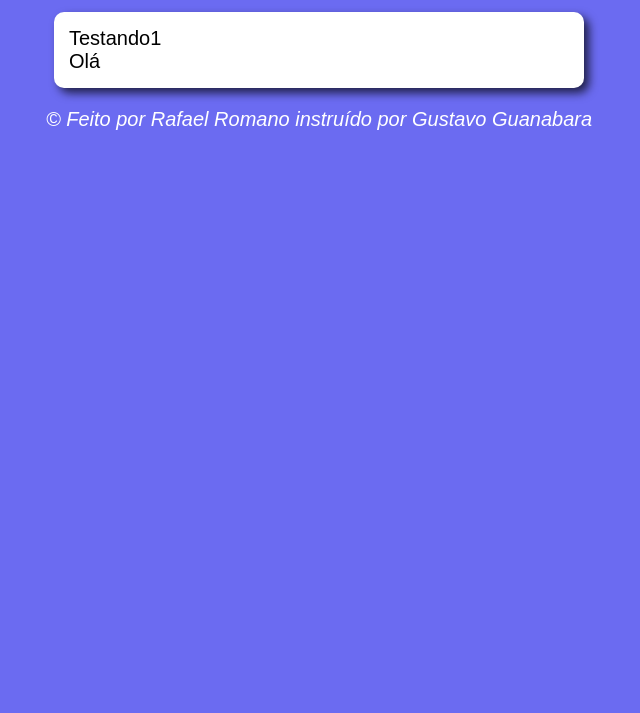
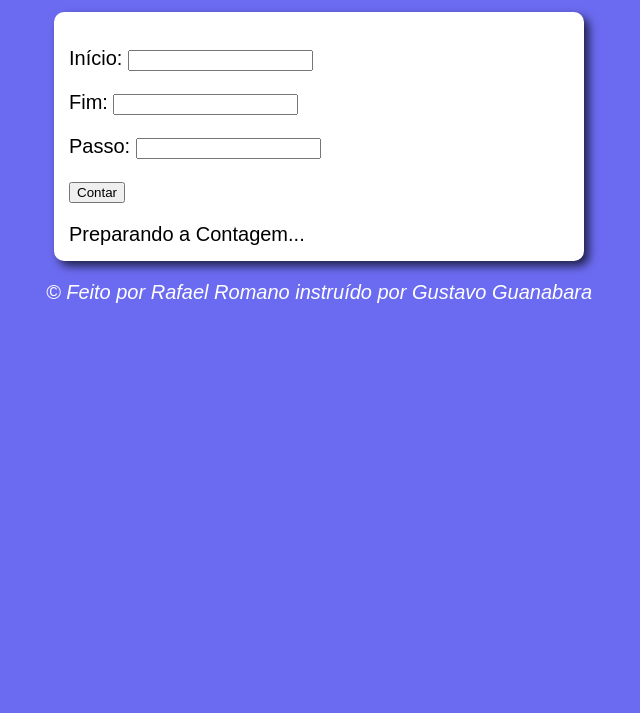
Before and after one commit to rafaelromwno/curso-em-video, a plain HTML site: page javascript/modulo e/ex001/index.html in a window 1280 px wide. Shown: the part 87-800 px from the top of the page, without its empty margins (321-961 px from the left). Drawn offline with Linux system fonts and the light colour scheme.

Commit message:
Finalizando o exercício 01 do módulo E
CONTADOR

```diff
--- a/javascript/modulo e/ex001/index.html
+++ b/javascript/modulo e/ex001/index.html
@@ -3,21 +3,35 @@
 <head>
     <meta charset="UTF-8">
     <meta name="viewport" content="width=device-width, initial-scale=1.0">
-    <title>Modelo de Exercício</title>
+    <title>Contador</title>
     <link rel="stylesheet" href="style.css">
 </head>
 <body>
     <header>
-        <h1>Título</h1>
+        <h1>Vamos Contar</h1>
     </header>
     <section>
 
-        <div>
-            Testando1
+        <div id="usuario">
+            <p>
+                <label for="inicio">Início:</label>
+                <input type="number" name="inicio" id="inicio" >
+            </p>
+            <p>
+                <label for="fim">Fim:</label>
+                <input type="number" name="fim" id="fim">
+            </p>
+            <p>
+                <label for="passo">Passo:</label>
+                <input type="number" name="passo" id="passo">
+            </p>
+            <p>
+                <input type="button" value="Contar" onclick="contador()">
+            </p>
         </div>
 
-        <div>
-            Olá
+        <div id="resposta">
+            Preparando a Contagem...
         </div>
 
     </section>
--- a/javascript/modulo e/ex001/script.js
+++ b/javascript/modulo e/ex001/script.js
@@ -0,0 +1,43 @@
+function contador(){
+    var valorInicio = window.document.getElementById('inicio').value
+    var valorFim = window.document.getElementById('fim').value
+    var valorPasso = window.document.getElementById('passo').value
+    var resposta = window.document.getElementById('resposta')
+
+    if(valorInicio.length == 0|| valorFim.length == 0|| valorPasso.length == 0){
+
+        resposta.innerHTML = `[ERRO] É necessário um valor de início, fim ou passo!`
+
+    } else{
+
+        valorPasso = Number(valorPasso)
+        valorInicio = Number(valorInicio)
+        valorFim = Number(valorFim)
+
+        resposta.innerHTML = 'Contando: <br>'
+
+        if(valorPasso <= 0){
+
+            window.alert(`[ERRO] É necessário um valor de passo diferente e maior que 0, consideremos PASSO = 1!`);
+
+            valorPasso = 1;
+
+        }
+
+        if(valorInicio < valorFim){
+            // Contagem Crescente
+            for(var i = valorInicio;i <= valorFim; i += valorPasso){
+                resposta.innerHTML += `${i} \u{1F449}`
+            }
+
+        } else{
+            // Contagem Decrescente
+            for(var i = valorInicio;i >= valorFim; i -= valorPasso){
+                resposta.innerHTML += `${i} \u{1F449}`
+            }
+
+        }
+
+        resposta.innerHTML += '\u{1F3C1} '
+    }
+}
```
